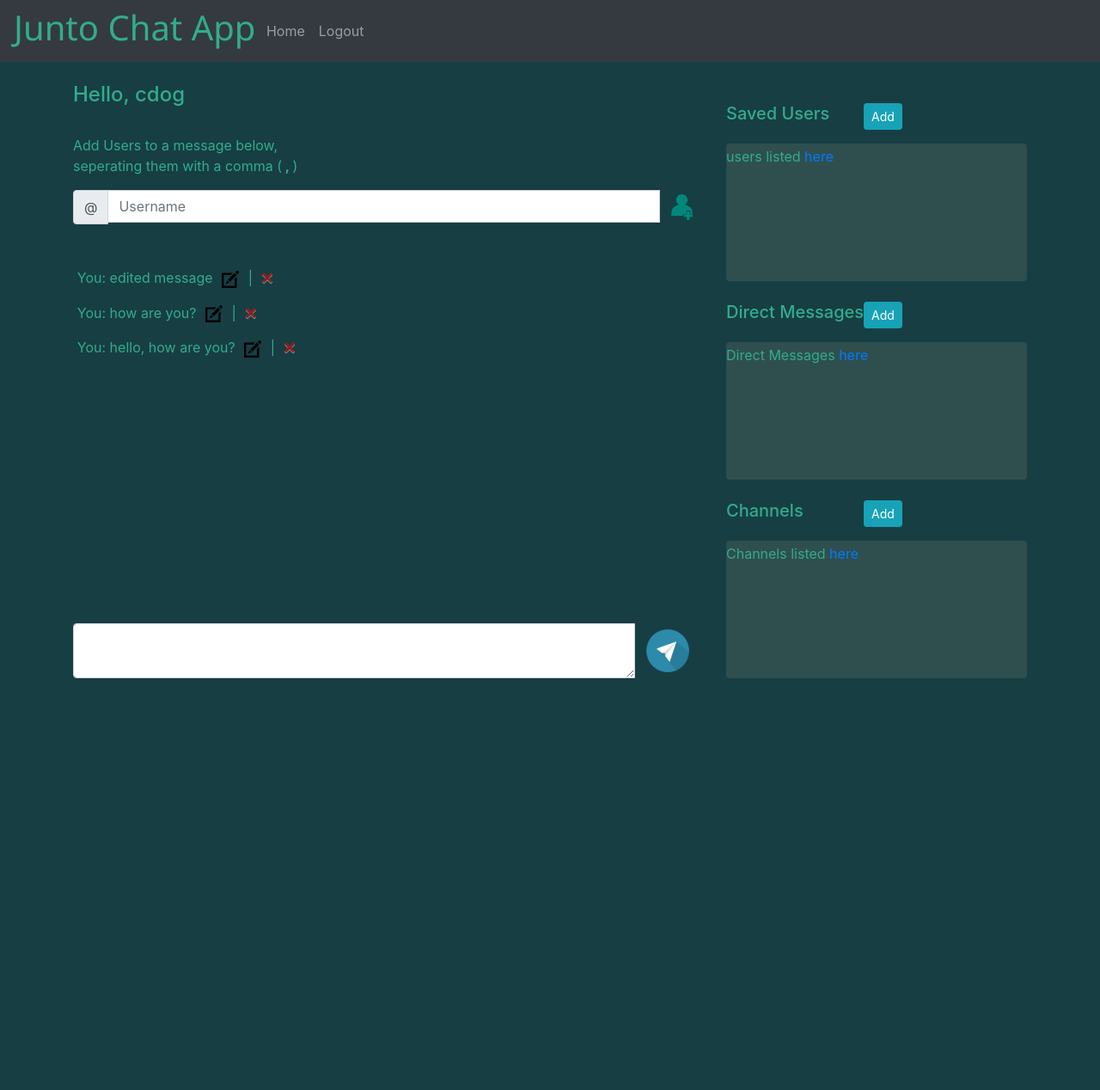
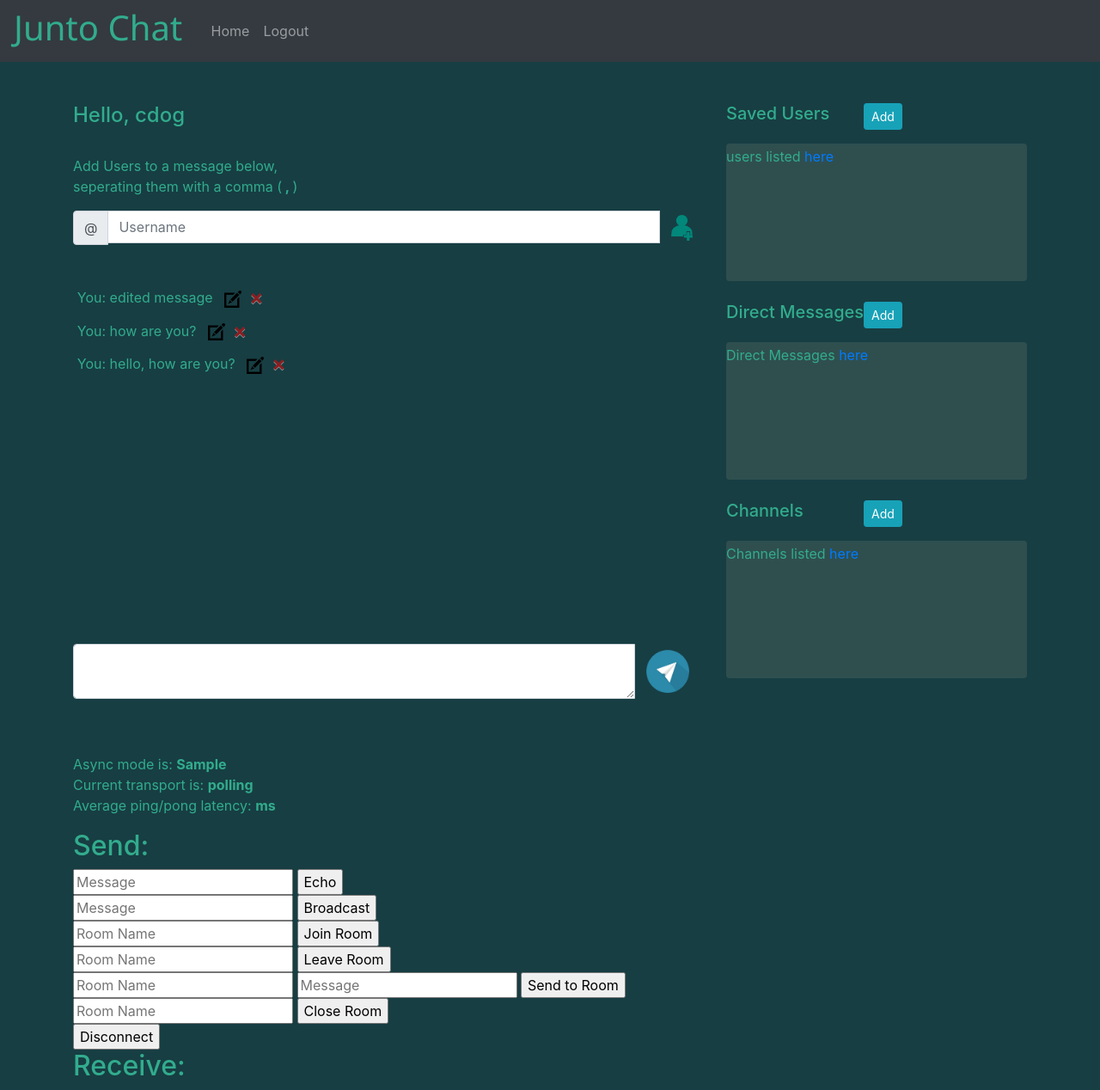
Before and after one commit to ckronber/JuntoChatBackend, a Flask app: template Flask_Web_App_with_Login/website/templates/home.html in a window 1280 px wide. Shown: the whole page at 86% size. Before the commit the page ends 789 px from the top, so only its background shows below. Run offline with Flask 2, Linux system fonts and the light colour scheme; a user stored in the database is signed in; data comes from the database, SQL or seed files in the repository; both versions use the stored data as it was after the commit; tables that the repository leaves empty hold one stand-in row (values such as "Sample post"); the template is opened without the code that fills it: values that come from a table or form of the project are taken from there, most other values are stand-ins (such as "Sample title", 1, 10 or a date in 2020); some libraries are stand-ins or nearby versions.

Commit message:
added flask-socketio example code and it is working to multiple users

```diff
--- a/Flask_Web_App_with_Login/main.py
+++ b/Flask_Web_App_with_Login/main.py
@@ -1,16 +1,12 @@
 from website import create_app
-from website.chatserver import socketio
+from website.views import socketio
 
-HOST = "localhost"
+HOST = "127.0.0.1"
 PORT = 3000
-
-PORTEXISTS=True
 
 app = create_app()
 socketio.init_app(app)
+#client = socketio.test_client(app)
 
 if __name__ == "__main__":
-    if(PORTEXISTS):
-        socketio.run(app,host=HOST,port = PORT,debug=True)
-    else:
-        socketio.run(app,host=HOST,debug=True)
+    socketio.run(app,host=HOST,port = PORT,debug=True)
--- a/Flask_Web_App_with_Login/website/models.py
+++ b/Flask_Web_App_with_Login/website/models.py
@@ -14,6 +14,7 @@
     date = db.Column(db.DateTime(timezone = True),default=func.now)
     user_id = db.Column(db.Integer, db.ForeignKey('user.id'))
     user_list = db.relationship('NoteUsers', backref='note',cascade = "all, delete, delete-orphan", lazy = 'dynamic')
+    #users = db.relationship('User', backref='note',cascade = "all, delete, delete-orphan",lazy = 'dynamic')
 
     def __repr__(self):
         return f"id: {self.id}: date: {self.date} user: {self.user_id}"
@@ -36,6 +37,7 @@
 
 class User(db.Model,UserMixin):
     id = db.Column(db.Integer,primary_key=True)
+    #note_id = db.Column(db.Integer,db.ForeignKey("note.id"))
     email = db.Column(db.String(EMAIL_LENGTH), unique = True) # max length, unique means only unique emails
     password = db.Column(db.String(PASS_LENGTH))
     first_name = db.Column(db.String(NAME_LENGTH))
--- a/Flask_Web_App_with_Login/website/static/custom.css
+++ b/Flask_Web_App_with_Login/website/static/custom.css
@@ -29,24 +29,6 @@
     width:20rem;
 }
 
-#submitMessage{
-    /*
-    position:relative;
-    left:21rem;
-    bottom: 3.8rem;
-    */
-}
-
-#closeX{
-    color:red;
-    border:transparent;
-}
-
-#closeX:hover{
-    color:red;
-    border:transparent;
-}
-
 .UserList{
     background-color:darkslategray;
     margin-top: -1rem;
@@ -59,6 +41,11 @@
     bottom: 2rem;
 }
 
+#others{
+    align-content:right;
+}
+
+/* close and edit buttons here*/
 .edit{
     border:transparent;
     background-color:transparent;
@@ -68,9 +55,26 @@
     border:transparent;
     background-color:transparent;
     background-color:goldenrod;
-    border-radius: 20rem;
+    border-radius: 5rem;
 }
 
-#others{
-    align-content:right;
+#closeX{
+    color:red;
+    border:transparent;
+    max-width: auto;
+    height:auto;
+    display: inline-block;
 }
+
+#closeX:hover{
+    color:red;
+    border:transparent;
+}
+
+#editB{
+    max-width: auto;
+    height:auto;
+    display: inline-block;
+ }
+
+ /* users added here */
--- a/Flask_Web_App_with_Login/website/static/index.js
+++ b/Flask_Web_App_with_Login/website/static/index.js
@@ -1,14 +1,85 @@
-const socket = io();
-var submit = document.getElementById("submitMessage");
+//var submit = document.getElementById("submitMessage").value;
+//var form = document.getElementById("listItem");
+//var input = document.getElementById("noteMSG");
 
-socket.on('connect', function() {
-    socket.emit('my event', {data: 'I\'m connected!'});
-    console.log(socket.id);
+
+$(document).ready(function() {
+  const socket = io();
+
+  socket.on("disconnect", () => {
+    console.log("user disconnected");
+  });
+
+  socket.on('connect', function() {
+    socket.emit('my_event', {data: 'I\'m connected!'});
+  });
+
+  // Event handler for server sent data.
+  // The callback function is invoked whenever the server emits data
+  // to the client. The data is then displayed in the "Received"
+  // section of the page.
+  socket.on('my_response', function(msg, cb) {
+    $('#log').append('<br>' + $('<div/>').text('Received #' + msg.count + ': ' + msg.data).html());
+    if (cb)
+        cb();
+  });
+  // Interval function that tests message latency by sending a "ping"
+  // message. The server then responds with a "pong" message and the
+  // round trip time is measured.
+  var ping_pong_times = [];
+  var start_time;
+  window.setInterval(function() {
+      start_time = (new Date).getTime();
+      $('#transport').text(socket.io.engine.transport.name);
+      socket.emit('my_ping');
+  }, 1000);
+
+  // Handler for the "pong" message. When the pong is received, the
+  // time from the ping is stored, and the average of the last 30
+  // samples is average and displayed.
+  socket.on('my_pong', function() {
+      var latency = (new Date).getTime() - start_time;
+      ping_pong_times.push(latency);
+      ping_pong_times = ping_pong_times.slice(-30); // keep last 30 samples
+      var sum = 0;
+      for (var i = 0; i < ping_pong_times.length; i++)
+          sum += ping_pong_times[i];
+      $('#ping-pong').text(Math.round(10 * sum / ping_pong_times.length) / 10);
+  });
+
+    // Handlers for the different forms in the page.
+    // These accept data from the user and send it to the server in a
+    // variety of ways
+  $('form#emit').submit(function(event) {
+      socket.emit('my_event', {data: $('#emit_data').val()});
+      return false;
+  });
+  $('form#broadcast').submit(function(event) {
+      socket.emit('my_broadcast_event', {data: $('#broadcast_data').val()});
+      return false;
+  });
+  $('form#join').submit(function(event) {
+      socket.emit('join', {room: $('#join_room').val()});
+      return false;
+  });
+  $('form#leave').submit(function(event) {
+      socket.emit('leave', {room: $('#leave_room').val()});
+      return false;
+  });
+  $('form#send_room').submit(function(event) {
+      socket.emit('my_room_event', {room: $('#room_name').val(), data: $('#room_data').val()});
+      return false;
+  });
+  $('form#close').submit(function(event) {
+      socket.emit('close_room', {room: $('#close_room').val()});
+      return false;
+  });
+  $('form#disconnect').submit(function(event) {
+      socket.emit('disconnect_request');
+      return false;
+  });
 });
 
-socket.on("disconnect", () => {
-  console.log(socket.id); // undefined
-});
 
 function addUser(){
   var uIn = document.getElementById("usersADD").value;
--- a/Flask_Web_App_with_Login/website/templates/base.html
+++ b/Flask_Web_App_with_Login/website/templates/base.html
@@ -34,7 +34,7 @@
 </head>
 <body id = "chatPage">
     <nav class="navbar navbar-expand-lg navbar-dark bg-dark">
-      <h1 class = "navTextMain">Junto Chat App</h1>
+      <h1 class = "navTextMain">Junto Chat &nbsp;</h1>
       &nbsp;
         <button
           class="navbar-toggler"
@@ -100,12 +100,13 @@
         crossorigin="anonymous"
       ></script>
 
-      <!-- Bootstrap 5 bundle -->
+      <!-- Bootstrap 5 bundle
       <script
       src="https://cdn.jsdelivr.net/npm/bootstrap@5.0.2/dist/js/bootstrap.bundle.min.js"
       integrity="sha384-MrcW6ZMFYlzcLA8Nl+NtUVF0sA7MsXsP1UyJoMp4YLEuNSfAP+JcXn/tWtIaxVXM"
       crossorigin="anonymous"
       ></script>
+      -->
 
       <!-- Needed for custom Javascript -->
       <script
--- a/Flask_Web_App_with_Login/website/templates/home.html
+++ b/Flask_Web_App_with_Login/website/templates/home.html
@@ -3,8 +3,10 @@
 {% block content%}
 <div class = "row">
   <div class = "col-sm-8" width = "fixed" padding-right = "200rem">
+
     <br>
-    <h4 align="left">Hello, {{current_user.first_name}}</h4>
+    <br>
+    <h4 align="left" id = "tHel">Hello, {{current_user.first_name}}</h4>
     <br>
     <p class = "userMessage">Add Users to a message below, <br>
       seperating them with a comma (<b> , </b>)</p>
@@ -15,31 +17,30 @@
       </div>
       <input type = "text" name = "userInput" id = "usersADD" autocomplete="true" class="form-control" placeholder="Username" aria-label="Username" aria-describedby="basic-addon1">
       &nbsp;
-      <button type = "button" id = "addIT" class = "btn btn-sm" onclick = "addUser()">
+      <div type = "button" id = "addIT" class = "btn btn-sm" onclick = "addUser()">
         <span><img src="../static/images/addPerson.png" width = "25rem" height = "30rem" ></span>
-      </button>
+      </div>
     </div>
 
-    <!--
     <div id = "userArea">
       <ul id = "listItem" class = "list-group-flush" style="list-style: none;"></ul>
     </div>
-  -->
+
     <br>
 
     <div class = "overflow-auto" id = "Mynotes" style = "height:25rem;">
       <ul class="list-group list-group-flush" id="notes">
-        {% for note in user.notes %}
+        {% for note in user.notes%}
         <li class="list-group-item" id = "chatStuff">
           {%if current_user.first_name == note.user.first_name%}
             {{"You: " + note.data}}
-            <button type = "button" class = "edit" onclick = "editNote('{{note.id}}')">
+            &nbsp;
+            <div type = "button" id = "editB" class = "edit" onclick = "editNote('{{note.id}}')">
               <span aria-hidden = "true"><img src="../static/images/edit.png" width = "20rem" height = "20rem" alt="edit"></span>
-             </button> |
-             &nbsp;
-             <button type="button" class="close" id="closeX" onclick="deleteNote('{{note.id}}')">
+            </div>  &nbsp;
+             <div type="button" class="close" id="closeX" onclick="deleteNote('{{note.id}}')">
                <span aria-hidden="true">&times;</span>
-             </button>
+             </div>
           {%else%}
             {{note.user.first_name + ": " + note.data}}
           {%endif%}
@@ -47,15 +48,59 @@
         {% endfor %}
       </ul>
     </div>
+
     <br>
+
       <div>
-      <form method="POST" class="input-group mb-3">
+      <form name = "messForm" id = "messageForm" method="POST" class="input-group mb-3" action = "#">
         <textarea name="note" id="noteMSG" class="form-control"></textarea>
-        <button type="submit" id="submitMessage" class="btn">
+        <div type="button" id="submitMessage" onclick = "document.forms['messForm'].submit();" class="btn">
           <span><img src="../static/images/send1.png" width = "50rem" height = "50rem" ></span>
-        </button>
+        </div>
       </form>
       </div>
+
+    <br>
+    <br>
+
+    <div>
+      <p>
+        Async mode is: <b>{{ async_mode }}</b><br>
+        Current transport is: <b><span id="transport"></span></b><br>
+        Average ping/pong latency: <b><span id="ping-pong"></span>ms</b>
+      </p>
+      <h2>Send:</h2>
+      <form id="emit" method="POST" action='#'>
+          <input type="text" name="emit_data" id="emit_data" placeholder="Message">
+          <input type="submit" value="Echo">
+      </form>
+      <form id="broadcast" method="POST" action='#'>
+          <input type="text" name="broadcast_data" id="broadcast_data" placeholder="Message">
+          <input type="submit" value="Broadcast">
+      </form>
+      <form id="join" method="POST" action='#'>
+          <input type="text" name="join_room" id="join_room" placeholder="Room Name">
+          <input type="submit" value="Join Room">
+      </form>
+      <form id="leave" method="POST" action='#'>
+          <input type="text" name="leave_room" id="leave_room" placeholder="Room Name">
+          <input type="submit" value="Leave Room">
+      </form>
+      <form id="send_room" method="POST" action='#'>
+          <input type="text" name="room_name" id="room_name" placeholder="Room Name">
+          <input type="text" name="room_data" id="room_data" placeholder="Message">
+          <input type="submit" value="Send to Room">
+      </form>
+      <form id="close" method="POST" action="#">
+          <input type="text" name="close_room" id="close_room" placeholder="Room Name">
+          <input type="submit" value="Close Room">
+      </form>
+      <form id="disconnect" method="POST" action="#">
+          <input type="submit" value="Disconnect">
+      </form>
+      <h2>Receive:</h2>
+      <div id="log"></div>
+    </div>
   </div>
 
   <div class = "col-sm-4">
--- a/Flask_Web_App_with_Login/website/templates/login.html
+++ b/Flask_Web_App_with_Login/website/templates/login.html
@@ -1,7 +1,7 @@
 {% extends "base.html" %} {% block title %}Login{% endblock %} {% block content
     %}
     <form method="POST">
-      <h3 align="center">Junto Chat - Login</h3>
+      <h3 align="center">Login</h3>
       <div class="form-group">
         <label for="email">Email Address</label>
         <input
--- a/Flask_Web_App_with_Login/website/templates/sign_up.html
+++ b/Flask_Web_App_with_Login/website/templates/sign_up.html
@@ -1,7 +1,7 @@
 {% extends "base.html" %} {% block title %}Sign Up{% endblock %} {% block
     content %}
     <form method="POST">
-      <h3 align="center">Junto Chat - Sign Up</h3>
+      <h3 align="center">Sign Up</h3>
       <div class="form-group">
         <label for="email">Email Address</label>
         <input
```
Also changed, not shown: Flask_Web_App_with_Login/website/chatClient.py (deleted, +0 -19 lines), Flask_Web_App_with_Login/website/chatserver.py (+13 -4 lines), Flask_Web_App_with_Login/website/views.py (+103 -3 lines), database.db.
